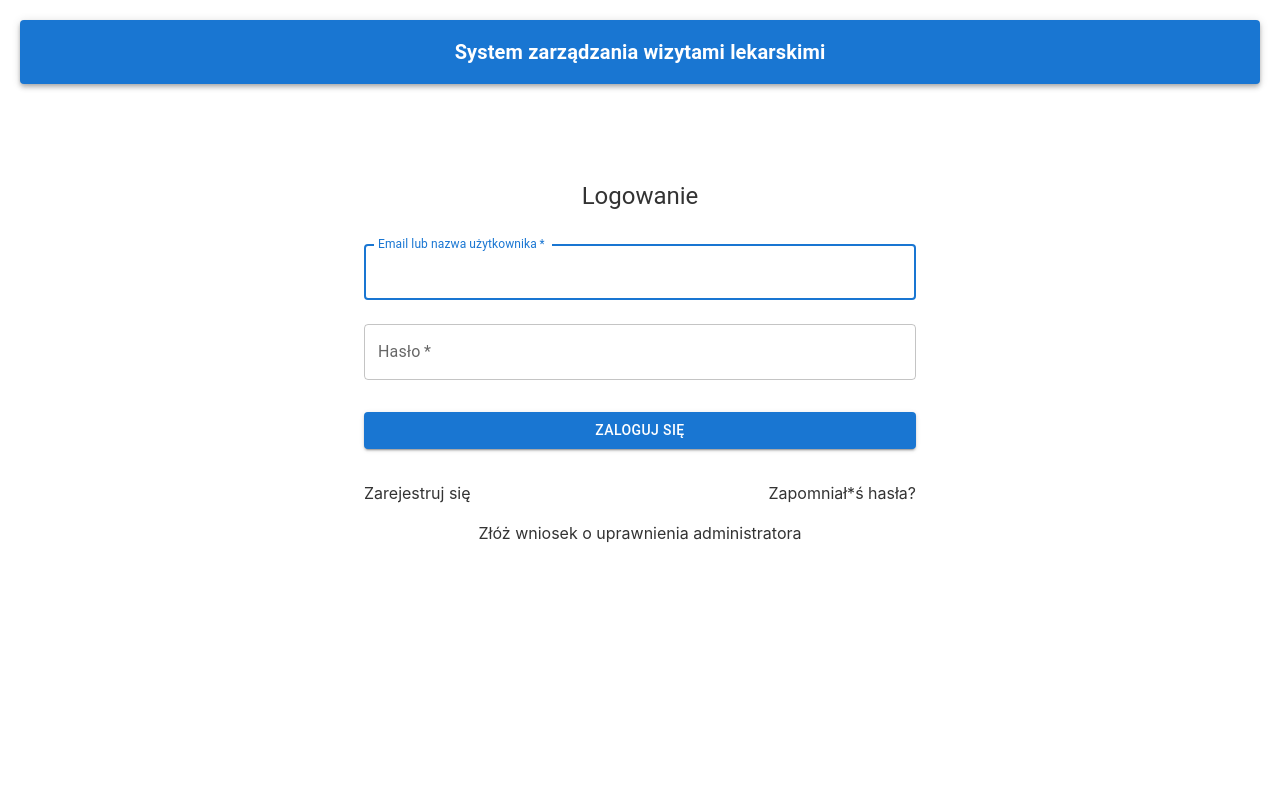
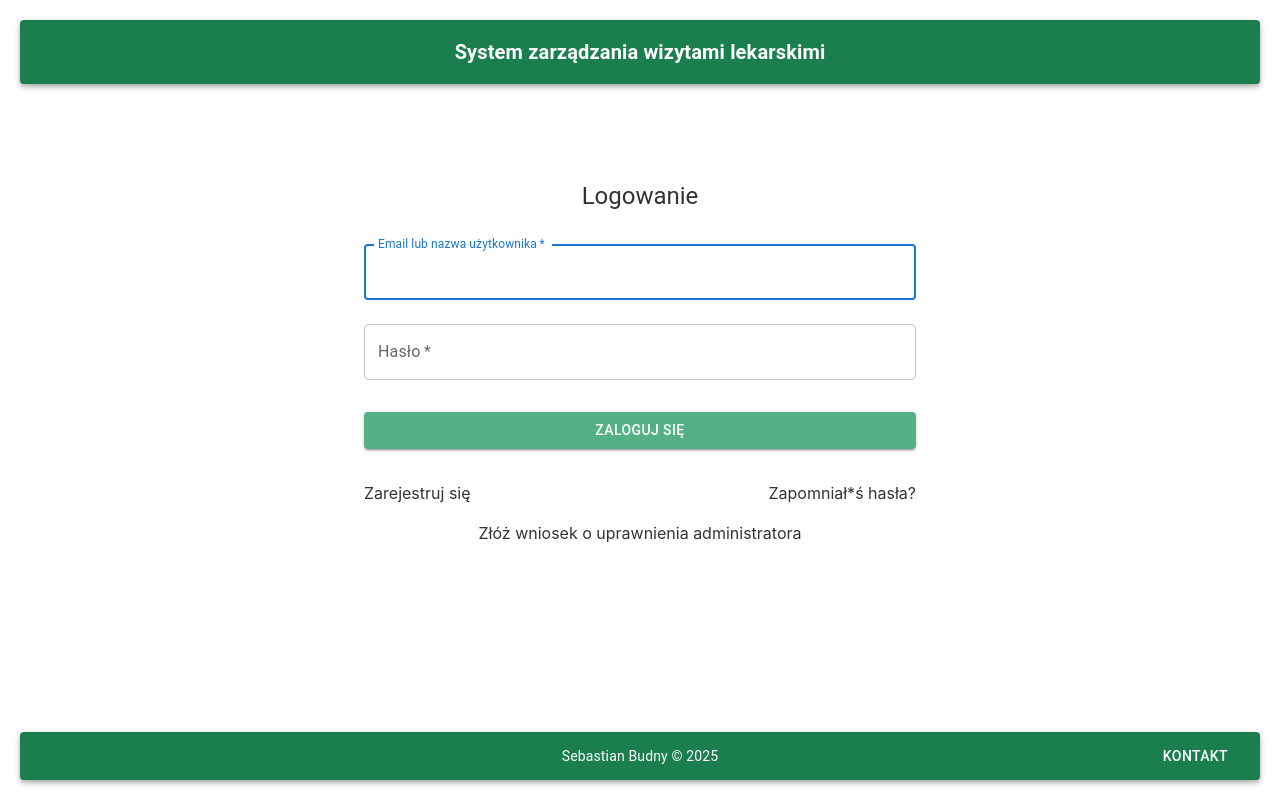
Before and after one commit to sebastianbudny/wizyty-u-lekarza, a React (Create React App) app in the folder frontend/: page /login in a window 1280 px wide. Built offline with nearby package versions, Linux system fonts and the light colour scheme; the HTML template or start-up script is replaced by a standard one.

Commit message:
Frontend 1.83 Footer and colors

```diff
--- a/frontend/src/App.css
+++ b/frontend/src/App.css
@@ -3,6 +3,7 @@
   min-height: 100vh;
   display: flex;
   flex-direction: column;
+  position: relative;
 }
 
 /* Navbar styling */
@@ -10,6 +11,37 @@
   margin: 20px 20px 0 20px !important;
   width: calc(100% - 40px) !important;
   border-radius: 4px !important;
+}
+
+.footer {
+  margin: 0 20px 20px 20px !important;
+  width: calc(100% - 40px) !important;
+  border-radius: 4px !important;
+}
+
+.MuiAppBar-root, .footer {
+  background-color: #1a7e4f !important;
+}
+
+.btn-primary {
+  background-color: #54b185 !important;
+  &:hover {
+    background-color: #067710 !important;
+  }
+}
+
+.MuiButton-contained:not(.btn-primary):not(.delete-btn) {
+  background-color: #00838f !important;
+  &:hover {
+    background-color: #006064 !important;
+  }
+}
+
+.delete-btn {
+  background-color: #f11c1c !important;
+  &:hover {
+    background-color: #8b1919 !important;
+  }
 }
 
 .MuiContainer-root {
@@ -63,3 +95,18 @@
 .margin-bottom {
   margin-bottom: 20px;
 }
+
+.navbar-title {
+  animation: slideInAndFade 2s ease-out;
+}
+
+@keyframes slideInAndFade {
+  0% {
+    opacity: 0;
+    transform: translateY(-20px);
+  }
+  100% {
+    opacity: 1;
+    transform: translateY(0);
+  }
+}
--- a/frontend/src/App.js
+++ b/frontend/src/App.js
@@ -5,6 +5,7 @@ import './App.css';
 
 //Komponenty układu
 import Navbar from './components/layout/Navbar';
+import Footer from './components/layout/Footer';
 
 //Chroniona trasa
 import ProtectedRoute from './components/ProtectedRoute';
@@ -85,6 +86,7 @@ const AppContent = () => {
         <Route path="/" element={ <Navigate to="/login" replace />} />
         <Route path="*" element={ <Navigate to="/login" replace />} />
       </Routes>
+      <Footer />
     </div>
   );
 };
--- /dev/null
+++ b/frontend/src/components/layout/Footer.js
@@ -0,0 +1,89 @@
+import React, { useState } from 'react';
+import { useNavigate } from 'react-router-dom';
+import {
+  AppBar, Toolbar, Typography, Button, Dialog, DialogTitle,
+  DialogContent, DialogActions, Box, Link
+} from '@mui/material';
+
+const Footer = () => {
+  const navigate = useNavigate();
+  const [openContact, setOpenContact] = useState(false);
+
+  const handleContactClick = () => {
+    setOpenContact(true);
+  };
+
+  const handleCloseContact = () => {
+    setOpenContact(false);
+  };
+
+  return (
+    <AppBar
+      position="static"
+      color="primary"
+      className="footer"
+    >
+      <Toolbar
+        sx={{
+          minHeight: '48px !important',
+          display: 'grid',
+          gridTemplateColumns: '1fr auto 1fr',
+          '@media (min-width: 600px)': {
+            minHeight: '48px !important',
+          },
+        }}
+      >
+        <Box />
+        <Typography variant="body2" sx={{ gridColumn: '2' }}>
+          Sebastian Budny &copy; {new Date().getFullYear()}
+        </Typography>
+        <Box sx={{ display: 'flex', justifyContent: 'flex-end' }}>
+          <Button color="inherit" onClick={handleContactClick}>
+            Kontakt
+          </Button>
+        </Box>
+      </Toolbar>
+
+      <Dialog open={openContact} onClose={handleCloseContact}>
+        <DialogTitle sx={{ textAlign: 'center' }}>Kontakt</DialogTitle>
+        <DialogContent>
+          <Typography variant="body1" sx={{ mb: 2 }}>
+            Email: <Link
+              href="mailto:sebastian.budny99@gmail.com"
+              color="primary"
+            >
+              sebastian.budny99@gmail.com
+            </Link>
+          </Typography>
+          <Typography variant="body1" sx={{ mb: 2 }}>
+            LinkedIn: <Link
+              href="https://www.linkedin.com/in/sebastian-budny-b3a2282aa/"
+              target="_blank"
+              rel="noopener noreferrer"
+              color="primary"
+            >
+              linkedin.com/in/sebastian-budny-b3a2282aa
+            </Link>
+          </Typography>
+          <Typography variant="body1" sx={{ mb: 2 }}>
+            GitHub: <Link
+              href="https://github.com/SebastianBudny"
+              target="_blank"
+              rel="noopener noreferrer"
+              color="primary"
+            >
+              github.com/SebastianBudny
+            </Link>
+          </Typography>
+        </DialogContent>
+        <DialogActions sx={{ justifyContent: 'center', pb: 2 }}>
+          <Button onClick={handleCloseContact} color="primary">
+            Zamknij
+          </Button>
+        </DialogActions>
+      </Dialog>
+    </AppBar>
+  );
+};
+
+export default Footer;
--- a/frontend/src/components/layout/Navbar.js
+++ b/frontend/src/components/layout/Navbar.js
@@ -73,6 +73,7 @@ const Navbar = () => {
           variant="h6"
           component="div"
           sx={{ flexGrow: 1, textAlign: 'center', fontWeight: 'bold' }}
+          className="navbar-title"
         >
           System zarządzania wizytami lekarskimi
         </Typography>
--- a/frontend/src/components/registrar/doctors/ManageDoctors.js
+++ b/frontend/src/components/registrar/doctors/ManageDoctors.js
@@ -109,6 +109,7 @@ const ManageDoctors = () => {
                     <Button
                       variant="contained"
                       color="error"
+                      className = "delete-btn"
                       size="small"
                       onClick={() => handleDeleteClick(doctor._id)}
                     >
--- a/frontend/src/components/registrar/visits/ManageVisits.js
+++ b/frontend/src/components/registrar/visits/ManageVisits.js
@@ -133,6 +133,7 @@ const ManageVisits = () => {
                     <Button
                       variant="contained"
                       color="error"
+                      className = "delete-btn"
                       size="small"
                       onClick={() => handleDeleteClick(visit._id)}
                     >
```
